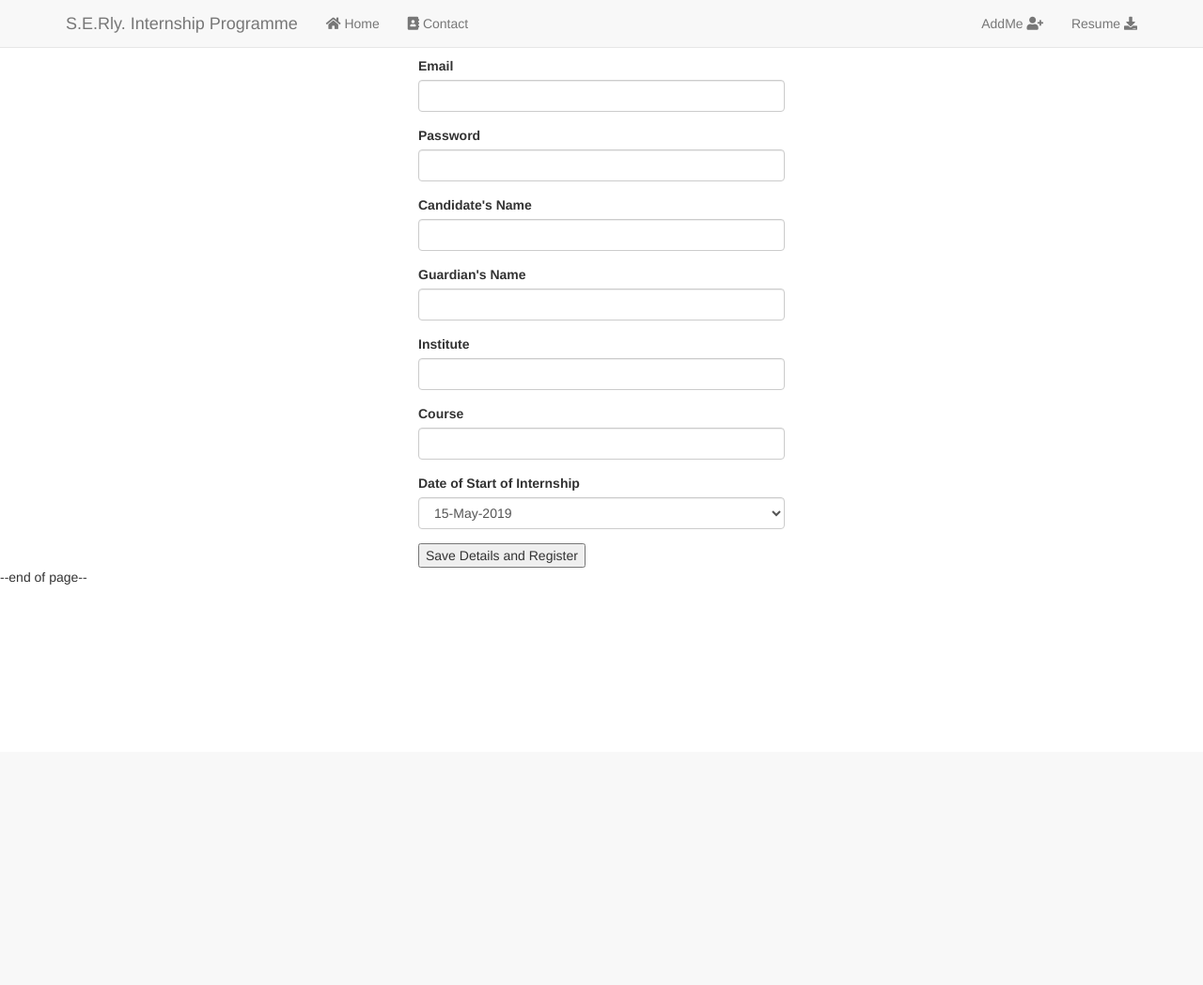
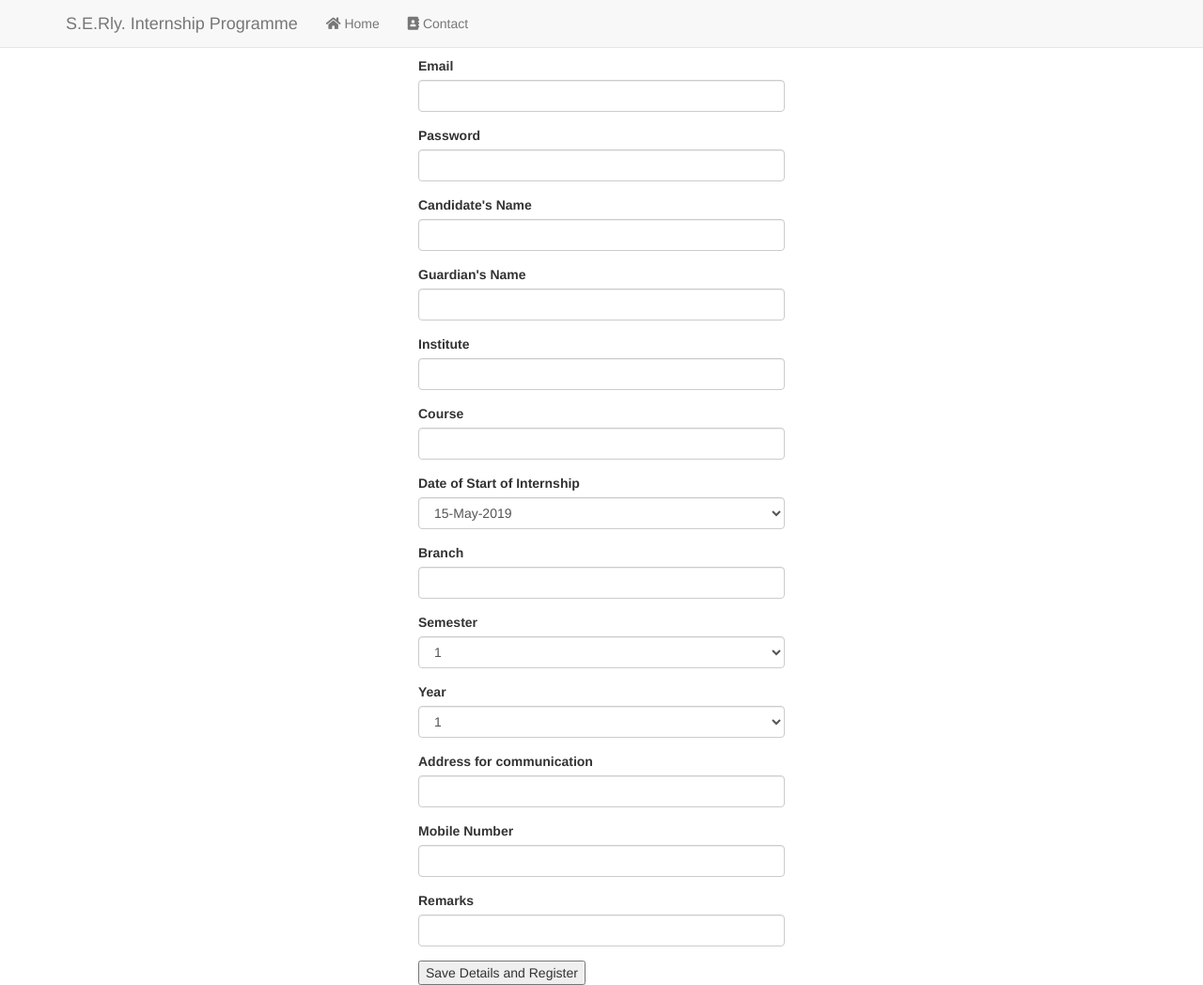
Before and after one commit to abhishekmadhu/South-Eastern-Railway-Ranchi-Internship-Portal, a Flask app: page /register in a window 1280 px wide. Shown: the whole page at 94% size. Before the commit the page ends 622 px from the top, so only its background shows below. Run offline with Flask 2, Linux system fonts and the light colour scheme; some libraries are stand-ins or nearby versions.

Commit message:
Final Commit before show

```diff
--- a/src/app.py
+++ b/src/app.py
@@ -73,12 +73,26 @@
     course = request.form['course']
     created_date = datetime.datetime.utcnow()
     dos = request.form['dos']
+    address = request.form['address']
+    mobile = request.form['contact_number']
+    branch = request.form['branch']
+    remarks = request.form['remarks']
+    semester = request.form['semester']
+    year = request.form['year']
     approval_status = "Pending"
     _id = uuid.uuid4().hex
 
+    reg_num = Database.count(collection='students', query={}) + 1
+
+    registration_no = "RNC/2019/Intern/Batch1/" + (10000 + reg_num).__str__()
+    print(registration_no)
+
     a = Students.register(email=email, password=password, institute=institute, guardian_name=guardian_name,
                           student_name=student_name, created_date=created_date, dos=dos,
+                          address=address, mobile=mobile, branch=branch, remarks=remarks,
+                          semester=semester, year=year,
                           approval_status=approval_status,
+                          registration_no=registration_no,
                           _id=_id, course=course)
 
     # #########remove block if does not work
@@ -179,7 +193,9 @@
 def approve_candidate_status(_id):
     Database.update_status_to_selected_by_id(collection='students', _id=_id)
     student = Students.from_mongo_by_id(_id=_id)
-    return render_template('student_data.html', email=session['email'], student=student)
+    filename = _id + ".jpg"
+    return render_template('student_data.html', email=session['email'], student=student,
+                           image_name=filename)
 
 
 # ###############################################################
@@ -197,21 +213,21 @@
 @app.route('/upload', methods=['POST', 'GET'])
 def upload():
     target = os.path.join(APP_ROOT, 'images/')
-    print(target)
+    # print(target)
 
     email = session['email']
     student = Students.from_mongo_by_email(email=email)
     id = student._id
-    print(id)
+    # print(id)
 
     if not os.path.isdir(target):
         os.mkdir(target)
 
     for file in request.files.getlist("file"):
-        print(file)
+        # print(file)
         filename = id + ".jpg"
         destination = "/".join([target, filename])
-        print(destination)
+        # print(destination)
         file.save(destination)
     return render_template("student_data.html", student=student, image_name=filename)
 
--- a/src/common/database.py
+++ b/src/common/database.py
@@ -26,6 +26,10 @@
     def find_one(collection, query):
         return Database.DATABASE[collection].find_one(query)
 
+    @staticmethod
+    def count(collection, query):
+        return Database.DATABASE[collection].count(query)
+
 # ###############################################################
 
     @staticmethod
--- a/src/models/student_data.py
+++ b/src/models/student_data.py
@@ -10,7 +10,10 @@
 
 class Students(object):
     def __init__(self, email, password, institute, guardian_name, student_name, course,
-                 created_date, dos, approval_status=None, _id=None):
+                 created_date, dos,
+                 address, mobile, branch, remarks,
+                 semester, year, registration_no,
+                 approval_status=None, _id=None):
         self.email = email
         self.password = password
         self.institute = institute
@@ -20,6 +23,13 @@
         self._id = _id
         self.created_date = created_date
         self.dos = dos
+        self.address = address
+        self.mobile = mobile
+        self.branch = branch
+        self.remarks = remarks
+        self.semester = semester
+        self.year = year
+        self.registration_no = registration_no
         self.approval_status = "PENDING" if approval_status is None else approval_status
 
     def save_to_mongo(self):
@@ -28,6 +38,7 @@
     def json(self):
         return {
             '_id': self._id,
+            'registration_no': self.registration_no,
             'email': self.email,
             'password': self.password,
             'student_name': self.student_name,
@@ -36,7 +47,13 @@
             'created_date': self.created_date,
             'dos': self.dos,
             'course': self.course,
-            'approval_status': self.approval_status
+            'approval_status': self.approval_status,
+            'address': self.address,
+            'mobile': self.mobile,
+            'branch': self.branch,
+            'remarks': self.remarks,
+            'semester': self.semester,
+            'year': self.year
         }
 
     @classmethod
@@ -81,14 +98,20 @@
 
     @classmethod
     def register(cls, email, password, institute, guardian_name, student_name,
-                 course, created_date, dos, approval_status, _id):
+                 course, created_date, dos,
+                 address, mobile, branch, remarks,
+                 semester, year, registration_no,
+                 approval_status, _id):
 
         student = cls.from_mongo_by_email(email)
 
         if student is None:
             # student does not exist
             new_student = cls(email, password, institute, guardian_name, student_name,
-                              course, created_date, dos, approval_status, _id)
+                              course, created_date, dos,
+                              address, mobile, branch, remarks,
+                              semester, year, registration_no,
+                              approval_status, _id)
             new_student.save_to_mongo()
             session['email'] = email
             return 1
--- a/src/templates/base.html
+++ b/src/templates/base.html
@@ -40,11 +40,11 @@
 
             </ul>
 
-            <ul class="nav navbar-nav navbar-right">
-              <li><a href="#">AddMe <i class="fas fa-user-plus"></i></a></li>
-              <li><a href="#">Resume <i class="fas fa-download"></i></a></li>
+            <!--<ul class="nav navbar-nav navbar-right">-->
+              <!--<li><a href="#">AddMe <i class="fas fa-user-plus"></i></a></li>-->
+              <!--<li><a href="#">Resume <i class="fas fa-download"></i></a></li>-->
+            <!--</ul>-->
 
-            </ul>
           </div>
         </div>
       </nav>
@@ -54,8 +54,6 @@
 
     {% endblock %}
 
-    --end of page--
-
     <script src="https://code.jquery.com/jquery-3.3.1.js"></script>
     <script type="text/javascript" src="https://maxcdn.bootstrapcdn.com/bootstrap/3.3.7/js/bootstrap.min.js"></script>
 </body>
--- a/src/templates/register.html
+++ b/src/templates/register.html
@@ -34,14 +34,56 @@
         </div>
 
         <div class="form-group">
-            <label for="course">Date of Start of Internship</label>
+            <label for="date">Date of Start of Internship</label>
 
-            <select name="dos" class="form-control">
+            <select name="dos" class="form-control" id="date">
                 <option value="15-May-2019">15-May-2019</option>
                 <option value="12-June-2019">12-June-2019</option>
             </select>
 
         </div>
+         <div class="form-group">
+            <label for="branch">Branch</label>
+            <input type="text" id="branch" class="form-control" name="branch">
+        </div>
+         <div class="form-group">
+            <label for="semester">Semester</label>
+            <select name="semester" class="form-control" id="semester">
+                    <option value="1">1</option>
+                    <option value="2">2</option>
+                    <option value="3">3</option>
+                    <option value="4">4</option>
+                    <option value="5">5</option>
+                    <option value="6">6</option>
+                    <option value="7">7</option>
+                    <option value="8">8</option>
+            </select>
+        </div>
+
+        <div class="form-group">
+            <label for="year">Year</label>
+            <select name="year" class="form-control" id="year">
+                <option value="1">1</option>
+                <option value="2">2</option>
+                <option value="3">3</option>
+                <option value="4">4</option>
+            </select>
+        </div>
+
+        <div class="form-group">
+                <label for="address">Address for communication</label>
+                <input type="text" id="address" class="form-control" name="address">
+        </div>
+    <div class="form-group">
+            <label for="contact_number">Mobile Number</label>
+            <input type="text" id="contact_number" class="form-control" name="contact_number">
+    </div>
+    <div class="form-group">
+            <label for="remarks">Remarks</label>
+            <input type="textarea" id="remarks" class="form-control" name="remarks">
+    </div>
+
+
 <!--
         <div class="form-group">
             <label for="course">Course</label>
```
Also changed, not shown: src/templates/data_for_registered_candidates.html (+66 -12 lines), src/templates/register2.html (deleted, +0 -81 lines), src/templates/student_data.html (+64 -9 lines), src/images/3052a4c4e8164786b0f6b6cd50717ef9.jpg (added), src/images/4eedb8e24c2c441c92e44c99413f8353.jpg (added), src/images/7ec1d681e6db4a2196fca6192d1c622e.jpg (added), src/images/947d4b6390394a7da0f1b7d7b95a18ac.jpg (added), src/images/a033e56107ec43f0a80f9b58750a63b7.jpg (added), src/images/ae7be2a6f72c4845945a2c99a88ab543.jpg (added), src/images/bf21c7f534ce4d5086b7428a8249cbb3.jpg (added), src/images/c5aa4c347e1e4935911fbb057714b1cf.jpg (added), src/images/d1cbfbc1cfc54d8c83a652b07fda37f2.jpg (added), src/images/f48cca6b3806469bbda83256b3d4faad.jpg (added), src/images/fab8b6cd2db242cb818bcf2466516809.jpg (added), 1 more files.
